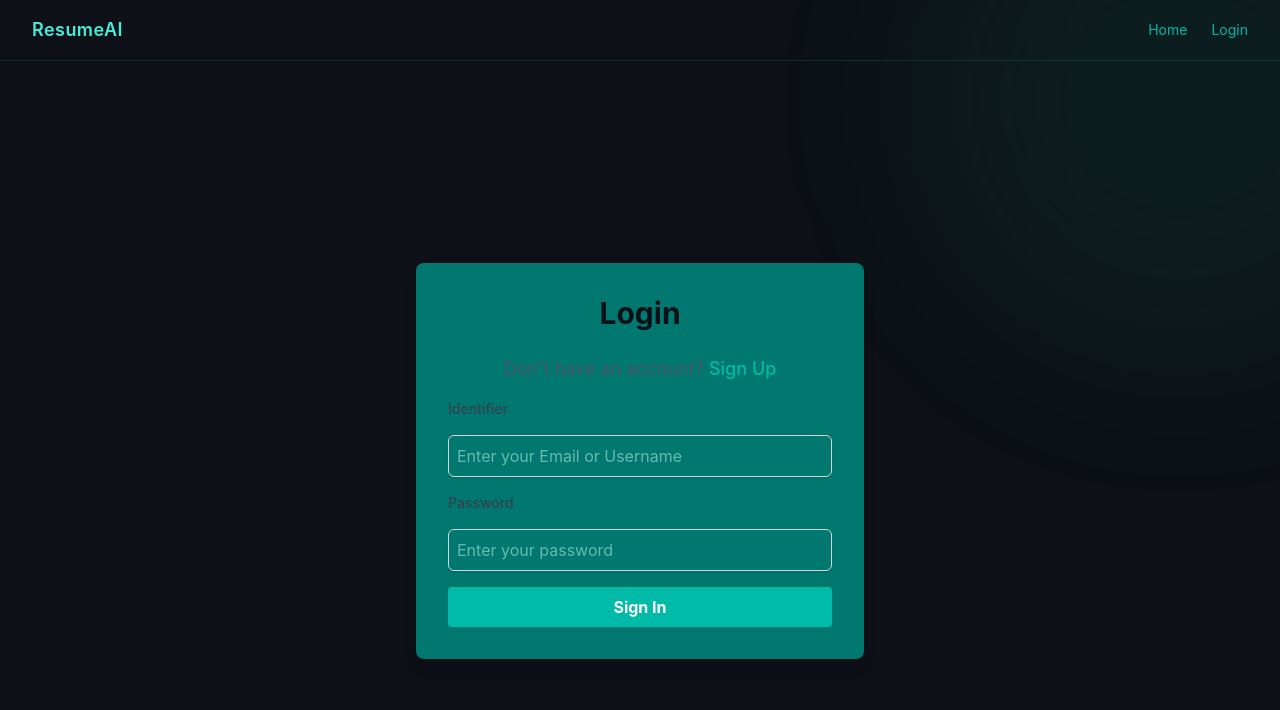
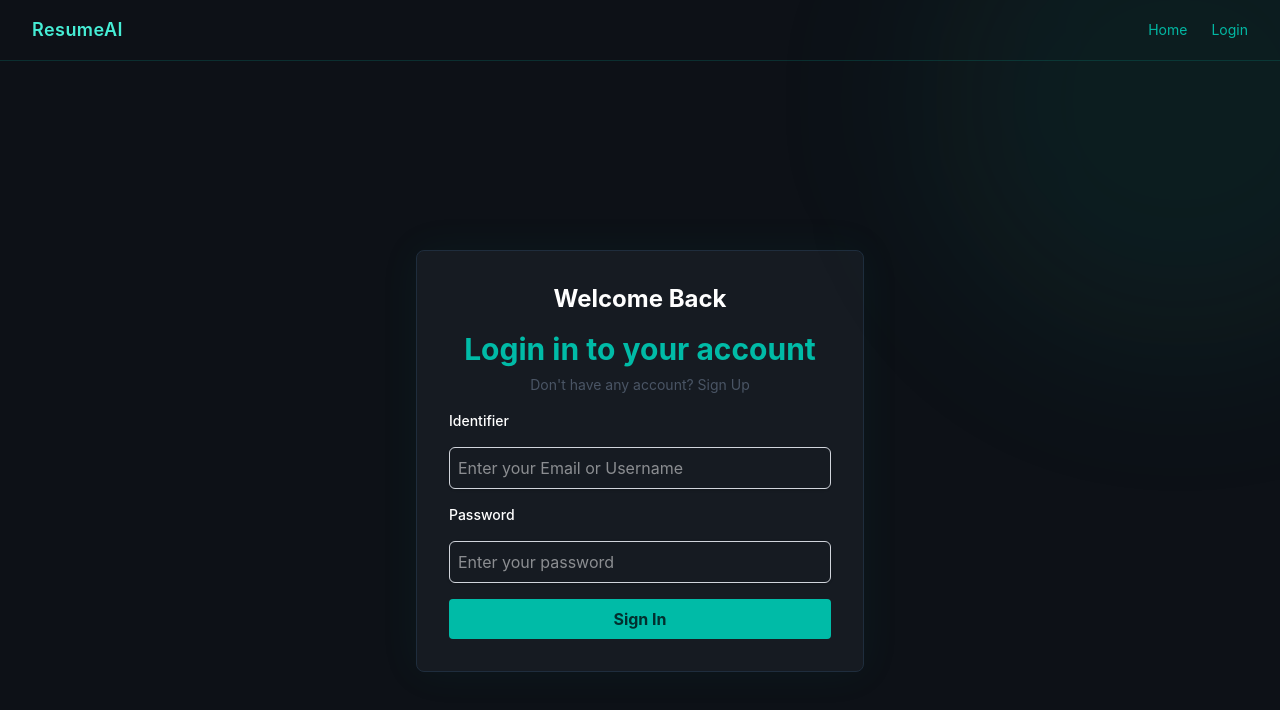
Before and after one commit to Abdul-Wahab08/Interview-IQ, a React (Vite) app in the folder frontend/: page /login in a window 1280 px wide. Shown: the top 710 px of the page. Built offline with nearby package versions, Linux system fonts and the light colour scheme; no server answers.

Commit message:
Create login page

```diff
--- a/frontend/src/components/LogoutBtn.jsx
+++ b/frontend/src/components/LogoutBtn.jsx
@@ -2,6 +2,7 @@ import React from 'react'
 import { logout } from '../api/services/auth.service'
 import { useDispatch } from 'react-redux'
 import { toast } from 'react-toastify'
+import { logout as reduxLogout } from '../features/auth/authSlice'
 
 function LogoutBtn() {
 
@@ -10,7 +11,7 @@ function LogoutBtn() {
     const handleLogout = async () => {
         try {
             await logout()
-            dispatch(logout())
+            dispatch(reduxLogout())
             toast.success("Logout successful")
         } catch (error) {
             console.error("Logout failed:", error)
--- a/frontend/src/pages/Login.jsx
+++ b/frontend/src/pages/Login.jsx
@@ -26,29 +26,26 @@ function Login() {
     } catch (error) {
       console.error("Login failed:", error)
       toast.error(error.message || "Login failed: An unexpected error occurred")
-      // if (error.response) {
-      //   toast.error(`Login failed: ${error.response.data.message}`)
-      // } else {
-      //   toast.error("Login failed: An unexpected error occurred")
-      // }
     }
   }
 
   return (
-    // the theme is teal and dark, but the login form is white and simple for contrast
-    <div className="min-h-screen flex items-center justify-center bg-[#0d1117]">
-      <div className="bg-teal-700 rounded-lg shadow-lg p-8 w-full max-w-md">
-        <h2 className="text-3xl font-bold text-center mb-6 text-[#0d1117]">Login</h2>
-        <p className="text-center mb-4 text-lg text-gray-600">Don't have an account? <Link to="/signup" className="text-teal-500 hover:text-teal-800 font-medium">Sign Up</Link></p>
+    <div className="min-h-screen flex items-center justify-center">
+      <div className="bg-[#161b22] border border-[#1f2d3d] text-white shadow-[0_0_40px_#0d947212] rounded-lg p-8 w-3/4 sm:w-full max-w-md">
+      <h1 className="text-2xl font-bold text-center mb-4">Welcome Back</h1>
+        <div className='flex justify-center items-center flex-col text-teal-500'>
+        <h2 className="text-2xl sm:text-3xl font-bold text-center mb-2 ">Login in to your account</h2>
+        <p className="text-center mb-4 text-sm text-gray-600">Don't have any account? <Link to="/signup" className=" hover:text-teal-800 ">Sign Up</Link></p>
+        </div>
         <form className="space-y-4" onSubmit={handleSubmit(onSubmit)}>
-          <label htmlFor="identifier" className="block text-sm font-medium text-gray-700">Identifier</label>
+          <label htmlFor="identifier" className="block text-sm font-medium">Identifier</label>
           <input type="text" id="identifier" className="mt-1 block w-full border border-gray-300 rounded-md shadow-sm p-2 focus:ring-teal-500 focus:border-teal-500" placeholder="Enter your Email or Username" {...register("identifier", { required: true })} />
           {errors.identifier && <p className="text-red-500 text-sm">Identifier is required</p>}
-          <label htmlFor="password" className="block text-sm font-medium text-gray-700">Password</label>
+          <label htmlFor="password" className="block text-sm font-medium">Password</label>
           <input type="password" id="password" className="mt-1 block w-full border border-gray-300 rounded-md shadow-sm p-2 focus:ring-teal-500 focus:border-teal-500" placeholder="Enter your password" {...register("password", { required: true })} />
           {errors.password && <p className="text-red-500 text-sm">Password is required</p>}
           <button
-            className="bg-teal-500 hover:bg-teal-800 text-white font-bold py-2 px-4 rounded focus:outline-none focus:shadow-outline transition duration-200 w-full cursor-pointer "
+            className="bg-teal-500 hover:bg-teal-600 text-teal-950 font-bold py-2 px-4 rounded focus:outline-none focus:shadow-outline transition duration-200 w-full cursor-pointer "
             type="submit"
           >
             Sign In
```
